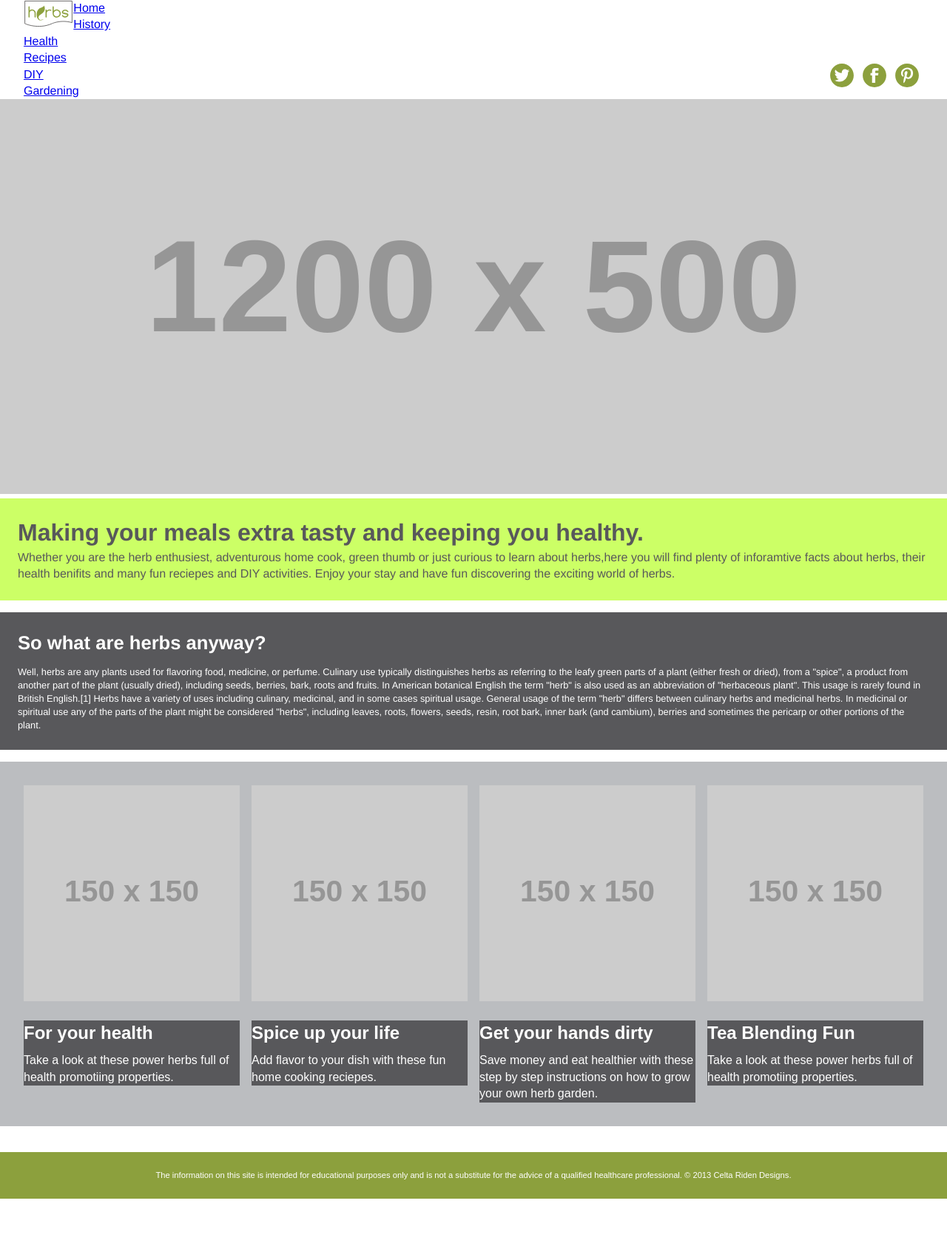
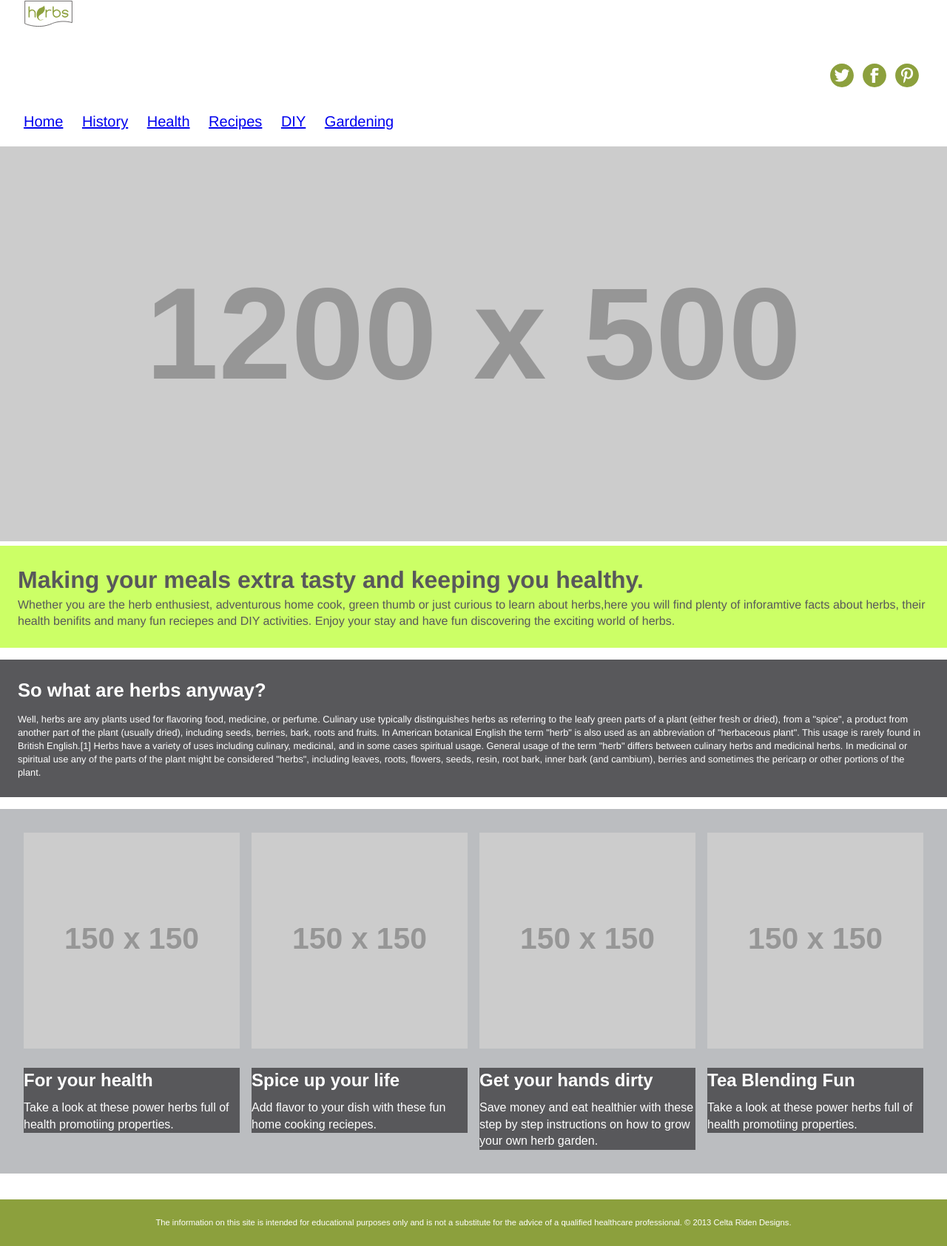
Before and after one commit to CeltaRiden/large-data-website, a Jekyll site: the page built from index.html, in a window 1280 px wide. Shown: the whole page at 74% size. Built offline with Jekyll 4.4.1, drawn with Linux system fonts in a browser that asks for light colours; Markdown is read by kramdown in place of the engine named in the settings; before the commit the page ends 1621 px from its top, so only the background shows below that.

Commit message:
changes to default.html

```diff
--- a/_layouts/default.html
+++ b/_layouts/default.html
@@ -2,7 +2,7 @@
 <html>
 <head>
 <meta charset="UTF-8">
-<title>Herbs</title>
+<title>Herbs — {{page.title}}</title>
 <link href="{{site.baseurl}}/css/general.css" rel="stylesheet">
 <link href="{{site.baseurl}}/css/icons.css" rel="stylesheet">
 <link href="{{site.baseurl}}/css/media-object.css" rel="stylesheet">
@@ -16,8 +16,10 @@
 <body>
 
 	<header>
+
+		<div class="header-top">
 			<div class="logo">
-			<img src="img/herbslogo.svg" alt="">
+					<a href="index.html"><img src="/img/herbslogo.svg" class="logo-img" alt="Herbs Logo"></a>
 			</div>
 
 			<div class="social-media">
@@ -35,30 +37,19 @@
 					<li class="list-group-item list-group-item-inline">
 						<a href="#" class="icon i-32 i-pinterest image-replacement">
 						</a>
-
 					</li>
 				</ul>
 			</div>
+		</div>
 
-		<!-- <nav class="nav-wrapper">
-<ul class="nav">
-<li><a href="index.html" class="nav-link nav-primary-link">Home</a></li>
-<li><a href="health.html" class="nav-link nav-primary-link">Health</a></li>
-<li><a href="Recipes.html" class="nav-link nav-primary-link">Recipes</a></li>
-<li><a href="diy.html" class="nav-link nav-primary-link">DIY</a></li>
-<li><a href="gardening.html" class="nav-link nav-primary-link">Gardening</a></li>
-</ul>
-</nav>-->
-
-		<nav class="nav-wrapper">
-			<ul>
-				<li class="list-nav-item list-nav-item-inline "><a href="index.html">Home</a></li>
-				<li class="list-nav-item list-nav-item-inline"><a href="history.html">History</a></li>
-				<li class="list-nav-item list-nav-item-inline"><a href="health.html">Health</a></li>
-				<li class="list-nav-item list-nav-item-inline"><a href="recipes.html">Recipes</a></li>
-				<li class="list-nav-item list-nav-item-inline"><a href="diy.html">DIY</a></li>
-				<li class="list-nav-item list-nav-item-inline"><a href="gardening.html">Gardening</a></li>
-
+		<nav class="header-bottom">
+			<ul class="nav-list">
+					<li class="nav-list-item nav-list-item-inline"><a href="index.html">Home</a></li>
+					<li class="nav-list-item nav-list-item-inline"><a href="history.html">History</a></li>
+					<li class="nav-list-item nav-list-item-inline"><a href="health.html">Health</a></li>
+					<li class="nav-list-item nav-list-item-inline"><a href="recipes.html">Recipes</a></li>
+					<li class="nav-list-item nav-list-item-inline"><a href="diy.html">DIY</a></li>
+					<li class="nav-list-item nav-list-item-inline"><a href="gardening.html">Gardening</a></li>
 			</ul>
 		</nav>
 
```
Lines whose indentation alone changed are shown as unchanged.
